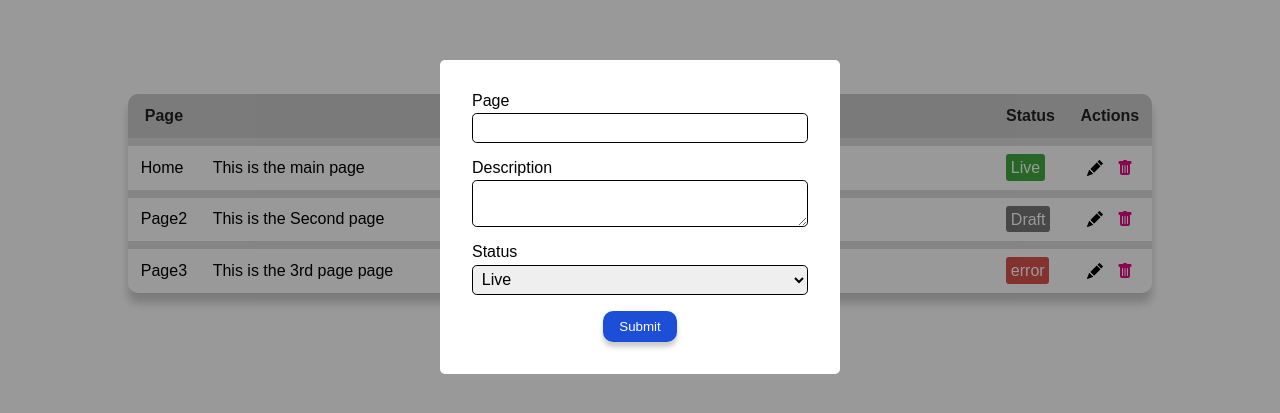
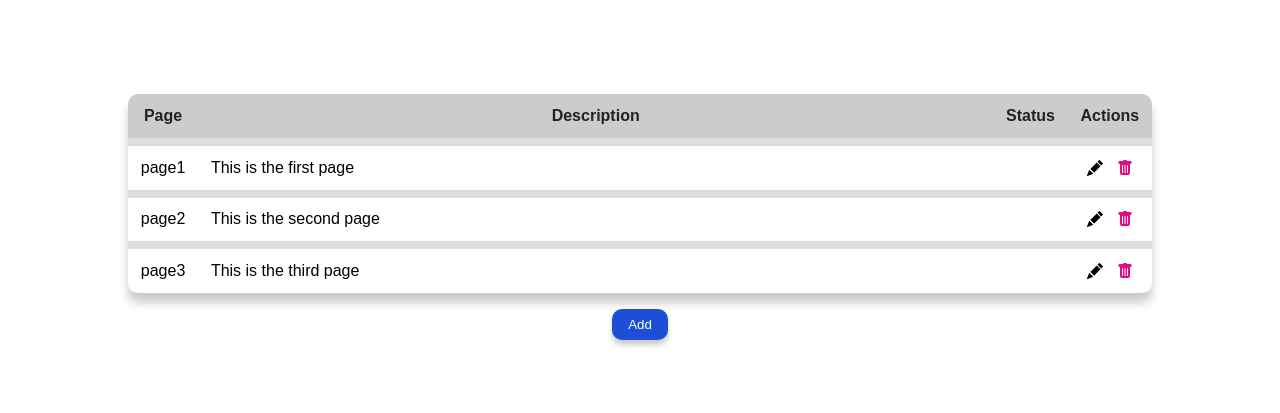
Before and after one commit to NamanBansal1996/Todo, a React (Create React App) app: page / in a window 1280 px wide. Shown: the part 183-596 px from the top of the page. Built offline with nearby package versions, Linux system fonts and the light colour scheme.

Commit message:
add and delete added

```diff
--- a/src/App.js
+++ b/src/App.js
@@ -4,11 +4,35 @@ import Modal from './components/Modal';
 import Table from './components/Table';
 
 function App() {
+  const[modalOpen, setModalOpen] = useState(false);
+
+
+const [rows,setRows] = useState([
+  {page:"page1",description:"This is the first page", status:"live"},
+  {page:"page2",description:"This is the second page", status:"draft"},
+  {page:"page3",description:"This is the third page", status:"error"}
+]);
+
+const handleDeleteRow = (targetIndex)=>{
+  setRows(rows.filter((_,idx) => idx !== targetIndex))
+};
+
+
+const handleSubmit = (newRow)=>{
+  setRows([...rows, newRow])
+}
   return (
     <div className="App">
-      <Table/>
-      <button className='btn'>Add</button>
-      <Modal/>
+      <Table rows= {rows} deleteRow = {handleDeleteRow}/>
+      <button className='btn' onClick={()=>setModalOpen(true)}>Add</button>
+      {modalOpen && (
+      <Modal
+      closeModal={() => {
+        setModalOpen(false);
+      }}
+      onSubmit={handleSubmit}
+      />
+      )}
     </div>
   );
 }
--- a/src/components/Modal.jsx
+++ b/src/components/Modal.jsx
@@ -1,31 +1,62 @@
 import React from 'react'
+import { useState } from 'react';
 import './Modal.css';
 
-export default function Modal() {
+export const  Modal=({closeModal,onSubmit})=> {
+
+  const[formState,setFormState] = useState({
+    page:"",
+  description:"",
+  status:"live"
+});
+
+  const handleChange = (e) =>{
+    setFormState({
+      ...formState,
+      [e.target.name]: e.target.value
+    })
+  }
+
+
+  const handleSubmit = (e) =>{
+    e.preventDefault();
+    onSubmit(formState)
+    closeModal();
+
+  }
+
   return (
-    <div className='modal-container'>
-      <div className='modal'>
+    <div className='modal-container'
+    onClick={(e)=>{
+      if (e.target.className==='modal-container')
+      closeModal()
+    }}
+    >
+      <div className='modal'>0
         <form>
             <div className='form-group'>
                 <label htmlFor='page'>Page</label>
-                <input name='page'/>
+                <input name='page' value={formState.page} onChange={handleChange}/>
             </div>
             <div className='form-group'>
                 <label htmlFor='description'>Description</label>
-                <textarea name='page'/>
+                <input name='page' value={formState.page} onChange={handleChange}/>
+                <textarea name='page' value={formState.description} />
             </div>
             <div className='form-group'>
                 <label htmlFor='status'>Status</label>
-                <select name='status'>
+                <input name='page' value={formState.page} onChange={handleChange}/>
+                <select name='status' value={formState.status} >
                     <option value='live'>Live</option>
                     <option value='draft'>Draft</option>
                     <option value='error'>Error</option>
                 </select>
             </div>
-            <button type='submit' className='btn'>Submit</button>
+            <button type='submit' className='btn'onClick={handleSubmit}>Submit</button>
         </form>
 
       </div>
     </div>
   )
 }
+export default Modal;
--- a/src/components/Table.jsx
+++ b/src/components/Table.jsx
@@ -3,7 +3,7 @@ import React from 'react'
 import {BsFillTrashFill,BsFillPencilFill} from "react-icons/bs";
 import "./table.css";
 
-export default function Table() {
+export const Table=({rows, deleteRow})=> {
   return (
     <div className='table-wrapper'>
       <table className='table'>
@@ -16,47 +16,30 @@ export default function Table() {
             </tr>
         </thead>
         <tbody>
-            <tr>
-                <td>Home</td>
-                <td>This is the main page</td>
-                <td>
-                    <span className='label label-live'>Live</span>
-                </td>
-                <td>
+            {
+                rows.map((row,idx)=>{
+                    const statusText = row.status.charAt(0).toUpperCase() + row.status.slice(1);
+
+                    return<tr key={idx}>
+                    <td>{row.page}</td>
+                    <td className='expand'>{row.description}</td>
+                    <td >
+                        <span className={`label label-${statusText}`}>{row.status}
+                        </span>
+                    </td>
+                    <td>
                     <span className='actions'>
                         <BsFillPencilFill/>
-                        <BsFillTrashFill className='delete-btn'/>
+                        <BsFillTrashFill className='delete-btn' onClick={()=>deleteRow(idx)}/>
                     </span>
                 </td>
-            </tr>
-            <tr>
-                <td>Page2</td>
-                <td>This is the Second page</td>
-                <td>
-                    <span className='label label-draft'>Draft</span>
-                </td>
-                <td>
-                    <span className='actions'>
-                        <BsFillPencilFill/>
-                        <BsFillTrashFill className='delete-btn'/>
-                    </span>
-                </td>
-            </tr>
-            <tr>
-                <td>Page3</td>
-                <td>This is the 3rd page page</td>
-                <td>
-                    <span className='label label-error'>error</span>
-                </td>
-                <td>
-                    <span className='actions'>
-                        <BsFillPencilFill/>
-                        <BsFillTrashFill className='delete-btn'/>
-                    </span>
-                </td>
-            </tr>
+                    </tr>
+                })
+            }
+
         </tbody>
       </table>
     </div>
   )
 }
+export default Table;
```
